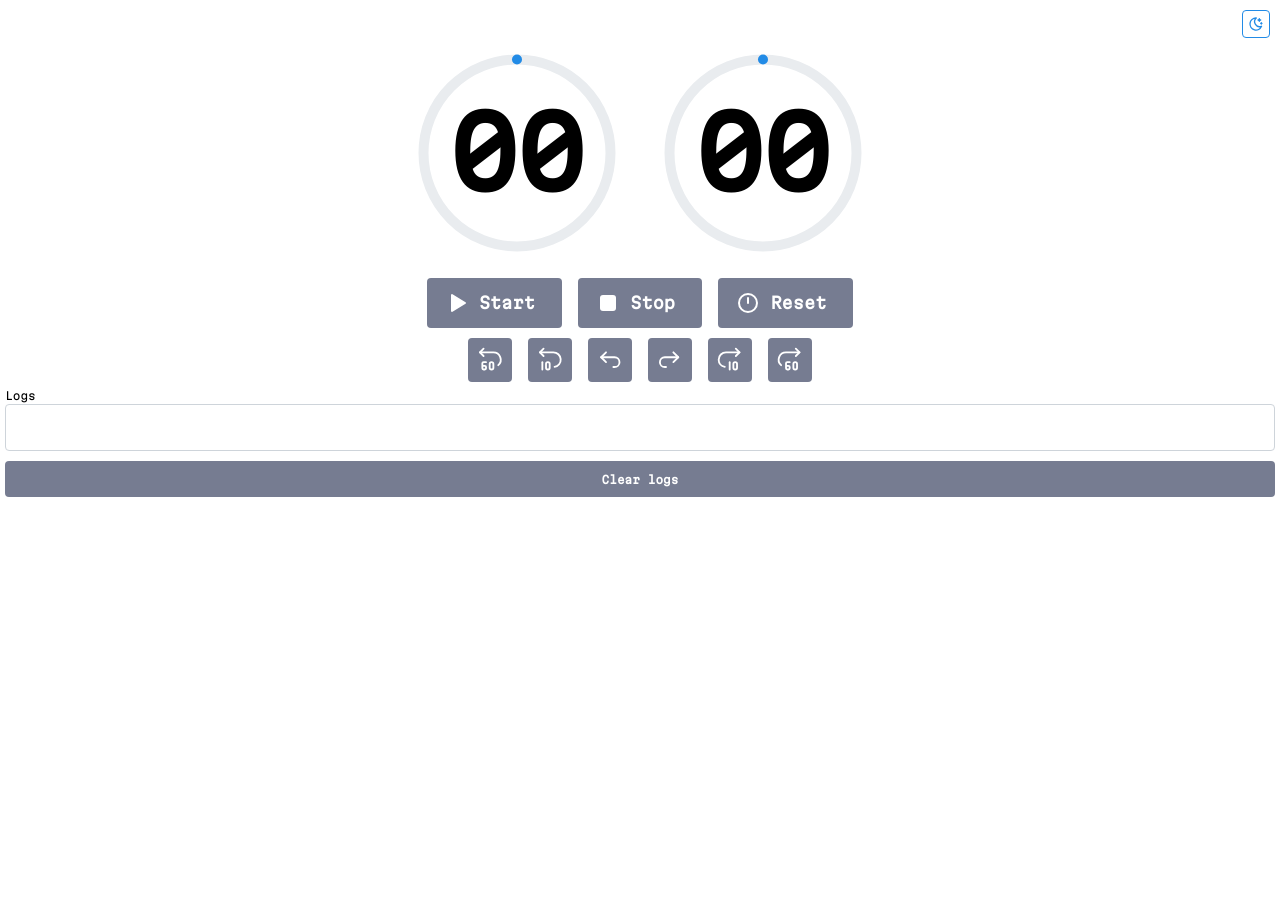
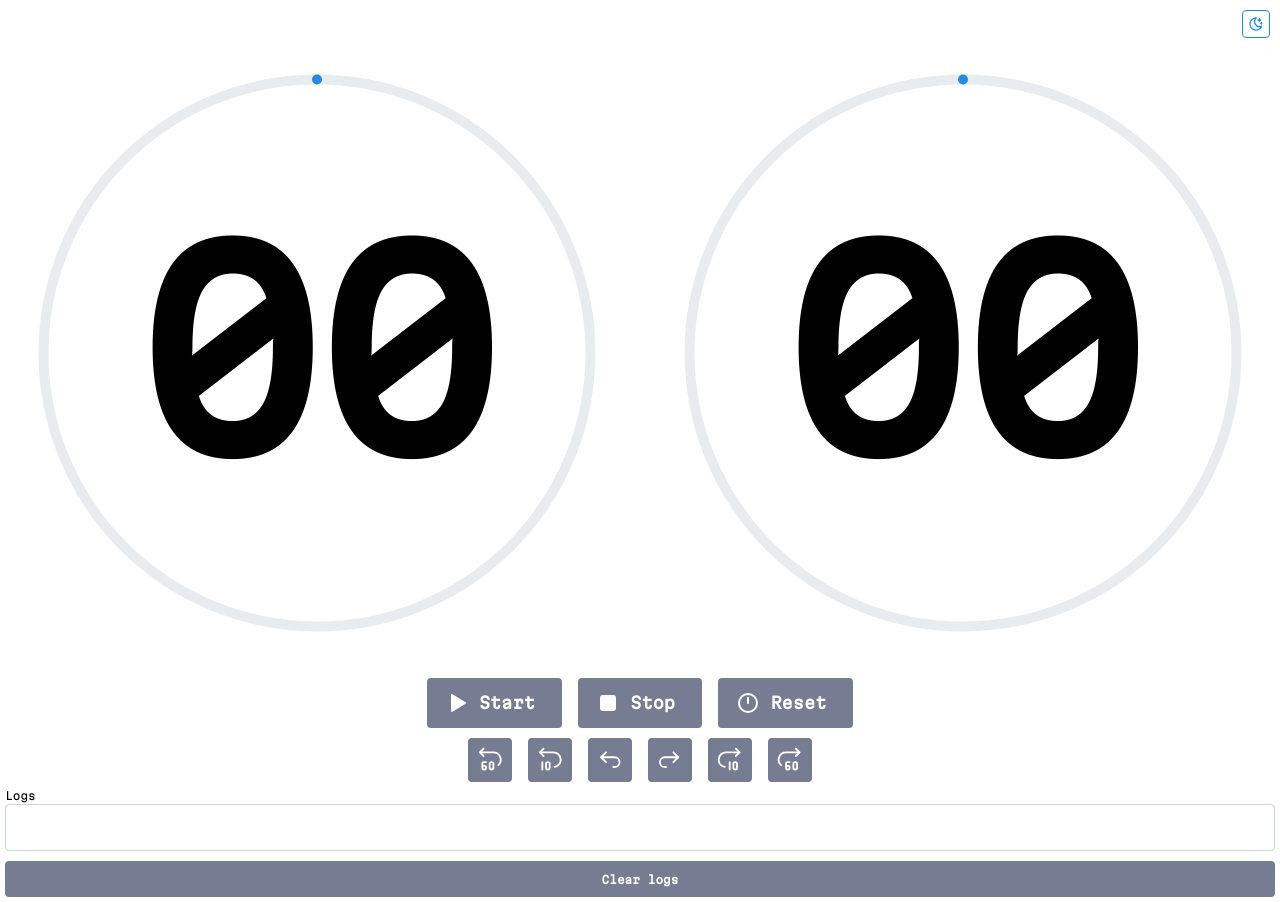
Before and after one commit to shagr4th/chronono, a React (Vite) app in the folder frontend/: page / in a window 1280 px wide. Before the commit the page ends 800 px from the top, so only its background shows below. Built offline with nearby package versions, Linux system fonts and the light colour scheme; no server answers.

Commit message:
Clock auto resize

```diff
--- a/frontend/src/App.tsx
+++ b/frontend/src/App.tsx
@@ -3,6 +3,7 @@ import './App.css'
 import { ActionIcon, Button, Flex, Group, Notification, RingProgress, Text, TextInput, Textarea, useComputedColorScheme, useMantineColorScheme } from '@mantine/core';
 import { IconPlayerPlayFilled, IconPlayerStopFilled, IconRewindForward60, IconRewindForward10, IconArrowForwardUp,
   IconRewindBackward60, IconRewindBackward10, IconArrowBackUp, IconClockHour12, IconSun, IconMoonStars } from '@tabler/icons-react'
+import { useResizeObserver } from '@mantine/hooks';
 
 
 const ColorSchemeButton = () => {
@@ -30,7 +31,7 @@ function App() {
   const [info, setInfo] = useState("")
   const [infoInError, setInfoInError] = useState(false)
   const [time, setTime] = useState(0)
-
+  const [clockRef, { width: clockWidth }] = useResizeObserver<HTMLDivElement>();
   const logsRef = useRef<string[]>();
 
   useEffect(() => {
@@ -98,25 +99,25 @@ function App() {
       <Group justify="end" mt={10} mr={10}>
         <ColorSchemeButton/>
       </Group>
-      <Group justify="center">
+      <Group justify="center" ref={clockRef}>
 
-        <RingProgress size={230} thickness={10} roundCaps m={0}
+      { clockWidth > 100 && <RingProgress size={(clockWidth - 20) / 2} thickness={10} roundCaps m={0}
           sections={[{ value: 100 * minutes / 60, color: 'blue' }]}
           label={
-            <Text fz={96} fw={700} ta="center" size="xl">
+            <Text fz={clockWidth / 5} fw={700} ta="center" size="xl">
               {('0' + Math.floor(minutes)).slice(-2)}
             </Text>
           }
-        />
+        />}
 
-        <RingProgress size={230} thickness={10} roundCaps m={0}
+      { clockWidth > 100 && <RingProgress size={(clockWidth - 20) / 2} thickness={10} roundCaps m={0}
           sections={[{ value: 100 * seconds / 60, color: 'blue' }]}
           label={
-            <Text fz={96}  fw={700} ta="center" size="xl">
+            <Text fz={clockWidth / 5}  fw={700} ta="center" size="xl">
               {('0' + Math.floor(seconds)).slice(-2)}
             </Text>
           }
-        />
+        />}
 
       </Group>
 
```
